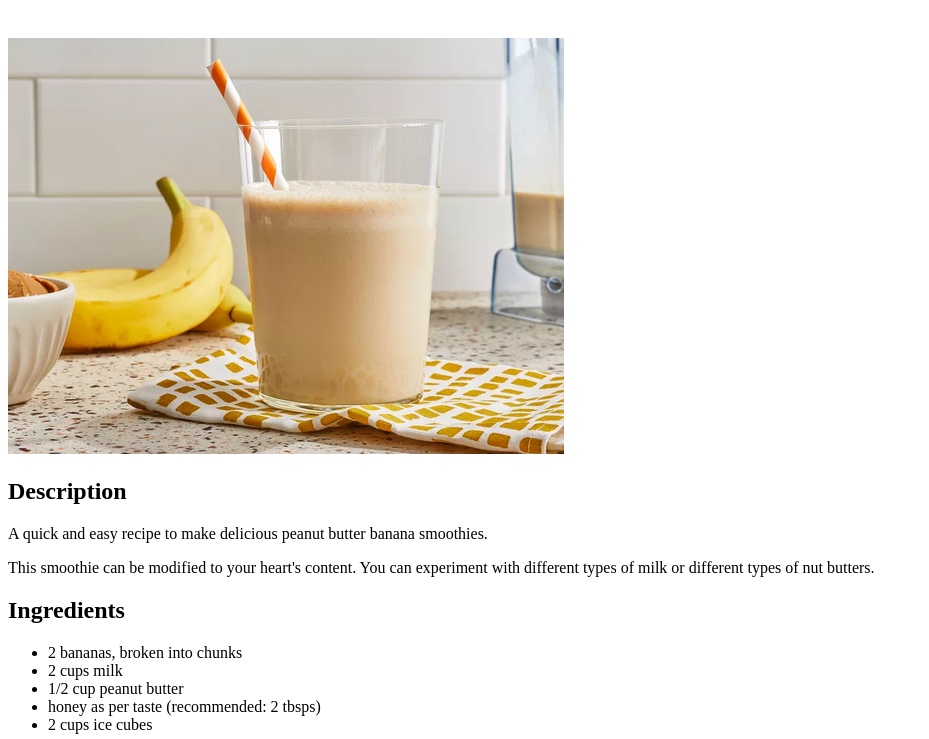
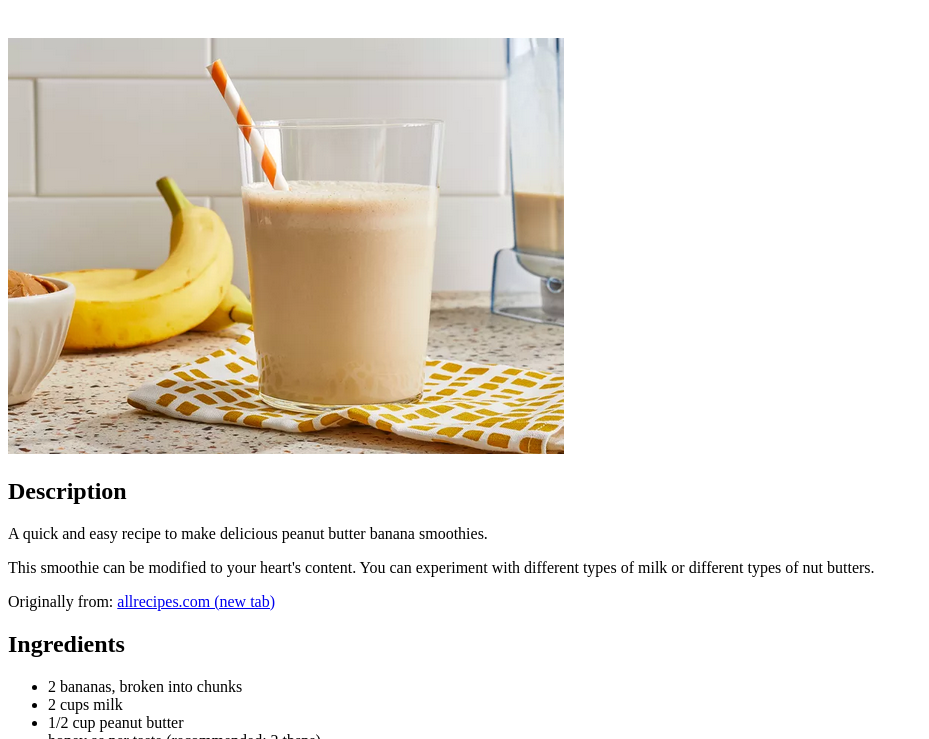
Before and after one commit to AR-C05/odin-recipes, a plain HTML site: page recipes/smoothie.html in a window 1280 px wide. Shown: the part 61-800 px from the top of the page, without its empty margins (0-929 px from the left). Drawn offline with Linux system fonts and the light colour scheme.

Commit message:
Added link to original smoothie recipe location

```diff
--- a/recipes/smoothie.html
+++ b/recipes/smoothie.html
@@ -17,6 +17,9 @@
     <p>
         This smoothie can be modified to your heart's content.
         You can experiment with different types of milk or different types of nut butters.
+    </p>
+    <p>
+        Originally from: <a href="https://www.allrecipes.com/recipe/221261/peanut-butter-banana-smoothie/" target="_blank" rel="noopener noreferrer">allrecipes.com (new tab)</a>
     </p>
 
     <h2>Ingredients</h2>
```
